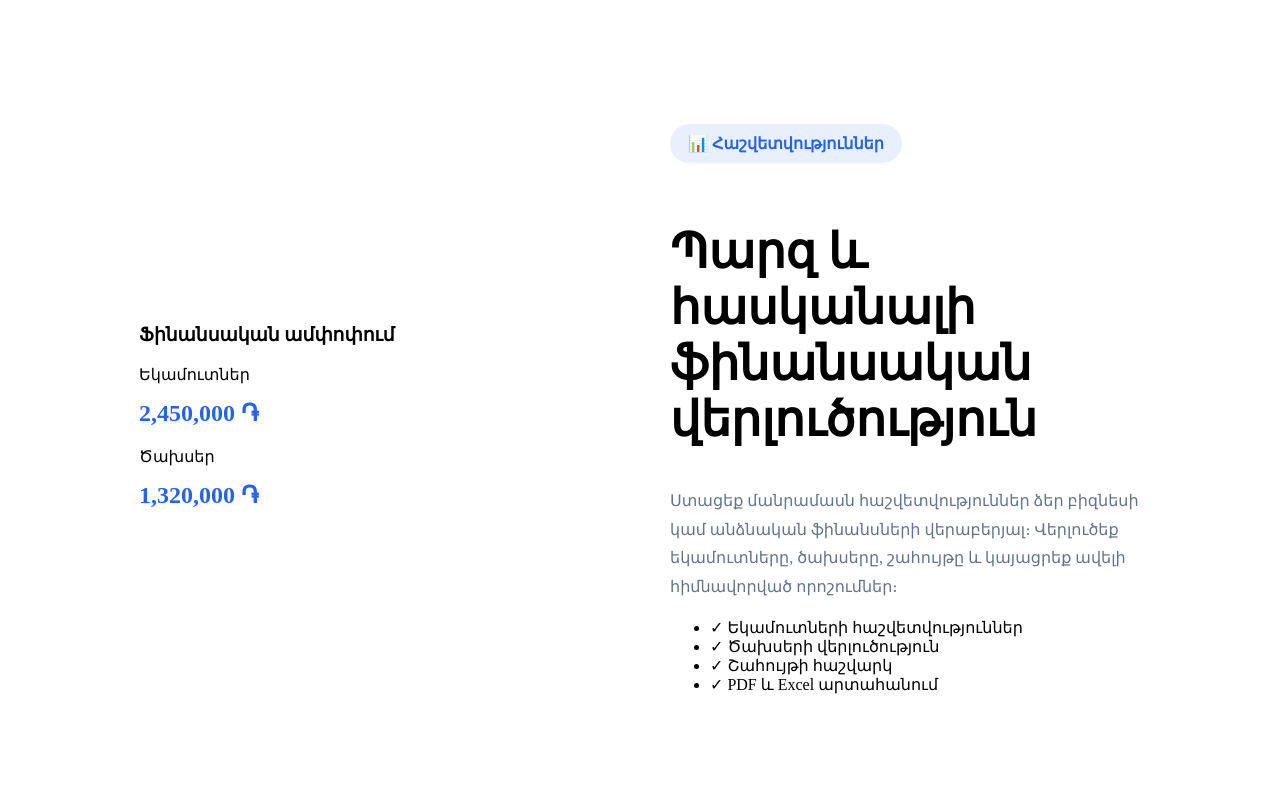
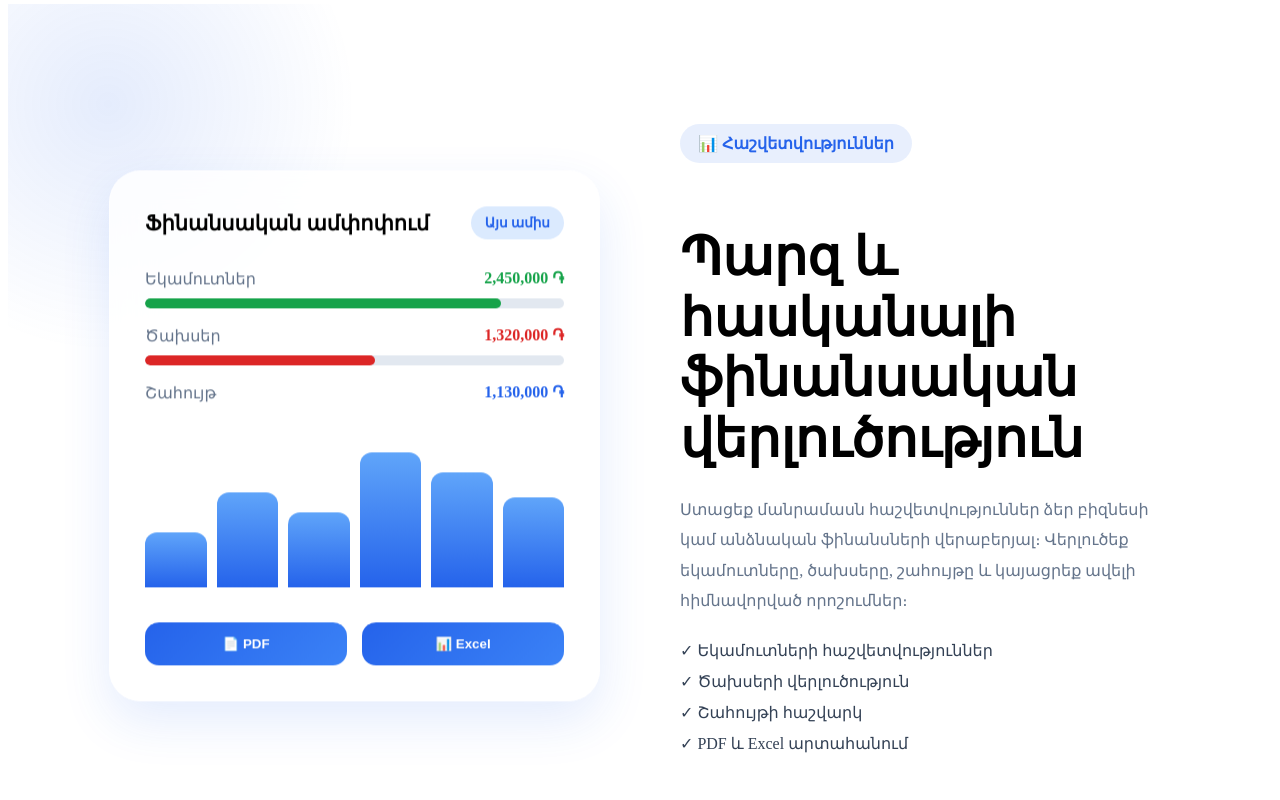
Before and after one commit to RuzannaAleksanyan/newTax.am, a React (Vite) app in the folder frontend/: page / in a window 1280 px wide. Shown: the part 2900-3700 px from the top of the page. Built offline with nearby package versions, Linux system fonts and the light colour scheme.

Commit message:
Reports Section design

```diff
--- a/frontend/src/components/ReportsSection/ReportsSection.css
+++ b/frontend/src/components/ReportsSection/ReportsSection.css
@@ -1,39 +1,269 @@
 .reports-section {
     padding: 120px 8%;
+    position: relative;
+    overflow: hidden;
+}
+
+.reports-section::before {
+    content: "";
+    position: absolute;
+
+    width: 500px;
+    height: 500px;
+
+    left: -150px;
+    top: -150px;
+
+    background: radial-gradient(
+        circle,
+        rgba(37,99,235,.12),
+        transparent 70%
+    );
+
+    border-radius: 50%;
 }
 
 .reports-content {
     display: grid;
     grid-template-columns: 1fr 1fr;
-    gap: 60px;
+    gap: 80px;
     align-items: center;
 }
 
+.section-tag {
+    display: inline-block;
+
+    padding: 10px 18px;
+
+    border-radius: 999px;
+
+    background: rgba(37,99,235,.1);
+
+    color: #2563eb;
+
+    font-weight: 600;
+
+    margin-bottom: 20px;
+}
+
 .reports-text h2 {
-    font-size: 3rem;
+    font-size: 3.3rem;
     font-weight: 800;
+    line-height: 1.15;
+    margin-bottom: 25px;
 }
 
 .reports-text p {
     color: #64748b;
-    line-height: 1.8;
+    line-height: 1.9;
+    margin-bottom: 25px;
+}
+
+.reports-text ul {
+    list-style: none;
+    padding: 0;
+}
+
+.reports-text li {
+    margin-bottom: 12px;
+    color: #334155;
+    font-weight: 500;
 }
 
 .report-card {
-    background: white;
-    padding: 30px;
-    border-radius: 24px;
+    background: rgba(255,255,255,.8);
+
+    backdrop-filter: blur(20px);
+
+    border-radius: 32px;
+
+    padding: 35px;
+
+    border: 1px solid rgba(255,255,255,.5);
+
+    box-shadow:
+        0 20px 50px rgba(37,99,235,.12);
+
+    transition: .35s;
+
+    animation: floatCard 5s ease-in-out infinite;
 }
 
-.report-card strong {
-    display: block;
-    margin-bottom: 20px;
-    color: #2563eb;
-    font-size: 1.5rem;
+.report-card:hover {
+    transform: translateY(-8px);
 }
 
-@media(max-width:900px){
-    .reports-content{
-        grid-template-columns:1fr;
+.report-header {
+    display: flex;
+    justify-content: space-between;
+    align-items: center;
+
+    margin-bottom: 30px;
+}
+
+.report-header h3 {
+    margin: 0;
+    font-size: 1.3rem;
+}
+
+.status {
+    background: #dbeafe;
+
+    color: #2563eb;
+
+    padding: 8px 14px;
+
+    border-radius: 999px;
+
+    font-size: .85rem;
+
+    font-weight: 600;
+}
+
+.report-item {
+    display: flex;
+    justify-content: space-between;
+
+    margin-top: 18px;
+}
+
+.report-item span {
+    color: #64748b;
+}
+
+.income {
+    color: #16a34a;
+}
+
+.expense {
+    color: #dc2626;
+}
+
+.profit {
+    color: #2563eb;
+}
+
+.progress {
+    width: 100%;
+    height: 10px;
+
+    background: #e2e8f0;
+
+    border-radius: 999px;
+
+    overflow: hidden;
+
+    margin-top: 10px;
+}
+
+.progress-fill {
+    height: 100%;
+    border-radius: 999px;
+}
+
+.income-fill {
+    width: 85%;
+    background: #16a34a;
+}
+
+.expense-fill {
+    width: 55%;
+    background: #dc2626;
+}
+
+.chart {
+    display: flex;
+    align-items: flex-end;
+    gap: 10px;
+
+    height: 150px;
+
+    margin: 35px 0;
+}
+
+.bar {
+    flex: 1;
+
+    border-radius: 12px 12px 0 0;
+
+    background: linear-gradient(
+        180deg,
+        #60a5fa,
+        #2563eb
+    );
+
+    animation: growBar 1.5s ease;
+}
+
+.b1 { height: 55px; }
+.b2 { height: 95px; }
+.b3 { height: 75px; }
+.b4 { height: 135px; }
+.b5 { height: 115px; }
+.b6 { height: 90px; }
+
+.report-actions {
+    display: flex;
+    gap: 15px;
+}
+
+.report-actions button {
+    flex: 1;
+
+    border: none;
+
+    padding: 14px;
+
+    border-radius: 14px;
+
+    cursor: pointer;
+
+    font-weight: 600;
+
+    color: white;
+
+    background: linear-gradient(
+        135deg,
+        #2563eb,
+        #3b82f6
+    );
+
+    transition: .3s;
+}
+
+.report-actions button:hover {
+    transform: translateY(-3px);
+    box-shadow:
+        0 12px 30px rgba(37,99,235,.25);
+}
+
+@keyframes growBar {
+    from {
+        height: 0;
     }
 }
+
+@keyframes floatCard {
+    0%,100% {
+        transform: translateY(0);
+    }
+
+    50% {
+        transform: translateY(-12px);
+    }
+}
+
+@media (max-width: 900px) {
+
+    .reports-content {
+        grid-template-columns: 1fr;
+    }
+
+    .reports-text h2 {
+        font-size: 2.4rem;
+    }
+
+    .report-card {
+        padding: 25px;
+    }
+}
--- a/frontend/src/components/ReportsSection/ReportsSection.jsx
+++ b/frontend/src/components/ReportsSection/ReportsSection.jsx
@@ -9,13 +9,66 @@ export default function ReportsSection() {
                 <div className="reports-preview">
 
                     <div className="report-card">
-                        <h3>Ֆինանսական ամփոփում</h3>
 
-                        <p>Եկամուտներ</p>
-                        <strong>2,450,000 ֏</strong>
+                        <div className="report-header">
+                            <h3>Ֆինանսական ամփոփում</h3>
+                            <span className="status">
+                                Այս ամիս
+                            </span>
+                        </div>
 
-                        <p>Ծախսեր</p>
-                        <strong>1,320,000 ֏</strong>
+                        <div className="report-item">
+                            <span>Եկամուտներ</span>
+                            <strong className="income">
+                                2,450,000 ֏
+                            </strong>
+                        </div>
+
+                        <div className="progress">
+                            <div className="progress-fill income-fill"></div>
+                        </div>
+
+                        <div className="report-item">
+                            <span>Ծախսեր</span>
+                            <strong className="expense">
+                                1,320,000 ֏
+                            </strong>
+                        </div>
+
+                        <div className="progress">
+                            <div className="progress-fill expense-fill"></div>
+                        </div>
+
+                        <div className="report-item">
+                            <span>Շահույթ</span>
+                            <strong className="profit">
+                                1,130,000 ֏
+                            </strong>
+                        </div>
+
+                        <div className="chart">
+
+                            <div className="bar b1"></div>
+                            <div className="bar b2"></div>
+                            <div className="bar b3"></div>
+                            <div className="bar b4"></div>
+                            <div className="bar b5"></div>
+                            <div className="bar b6"></div>
+
+                        </div>
+
+                        <div className="report-actions">
+
+                            <button>
+                                📄 PDF
+                            </button>
+
+                            <button>
+                                📊 Excel
+                            </button>
+
+                        </div>
+
                     </div>
 
                 </div>
```
